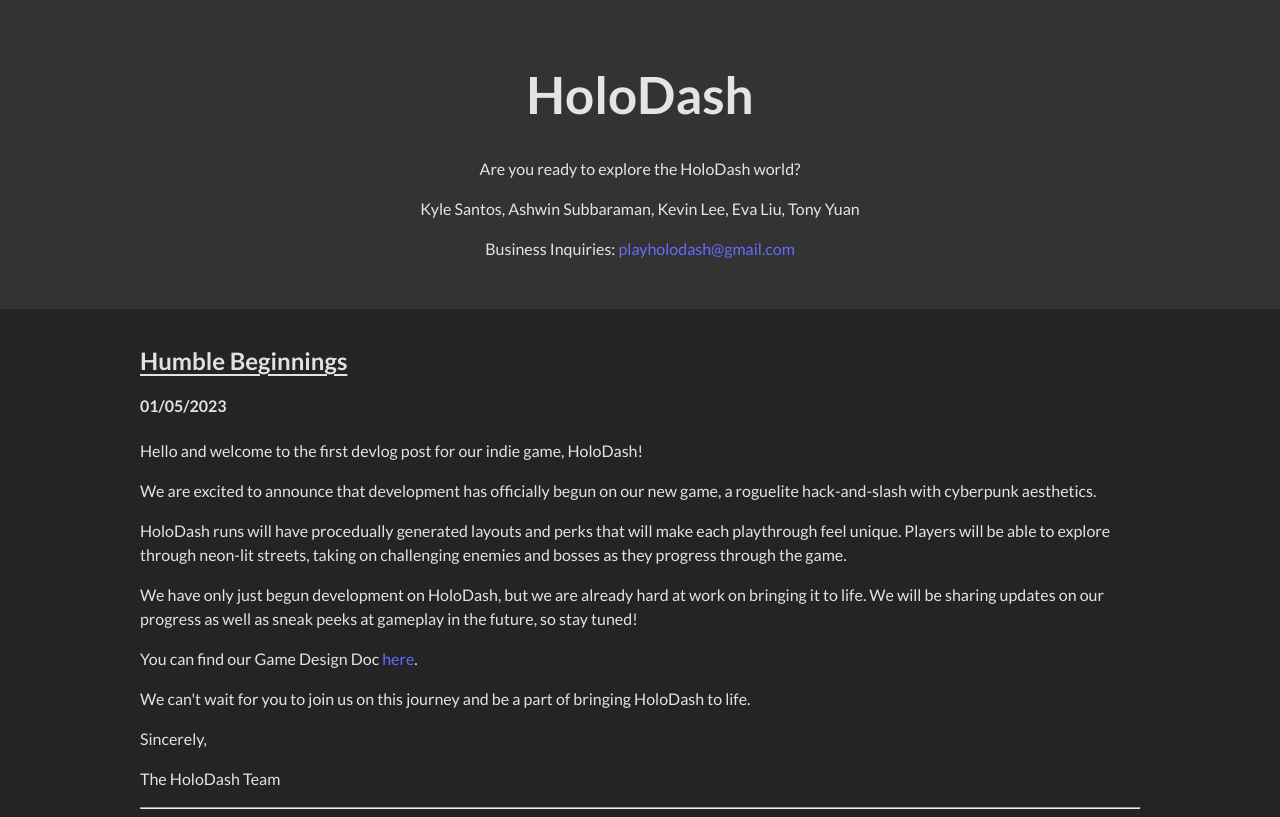
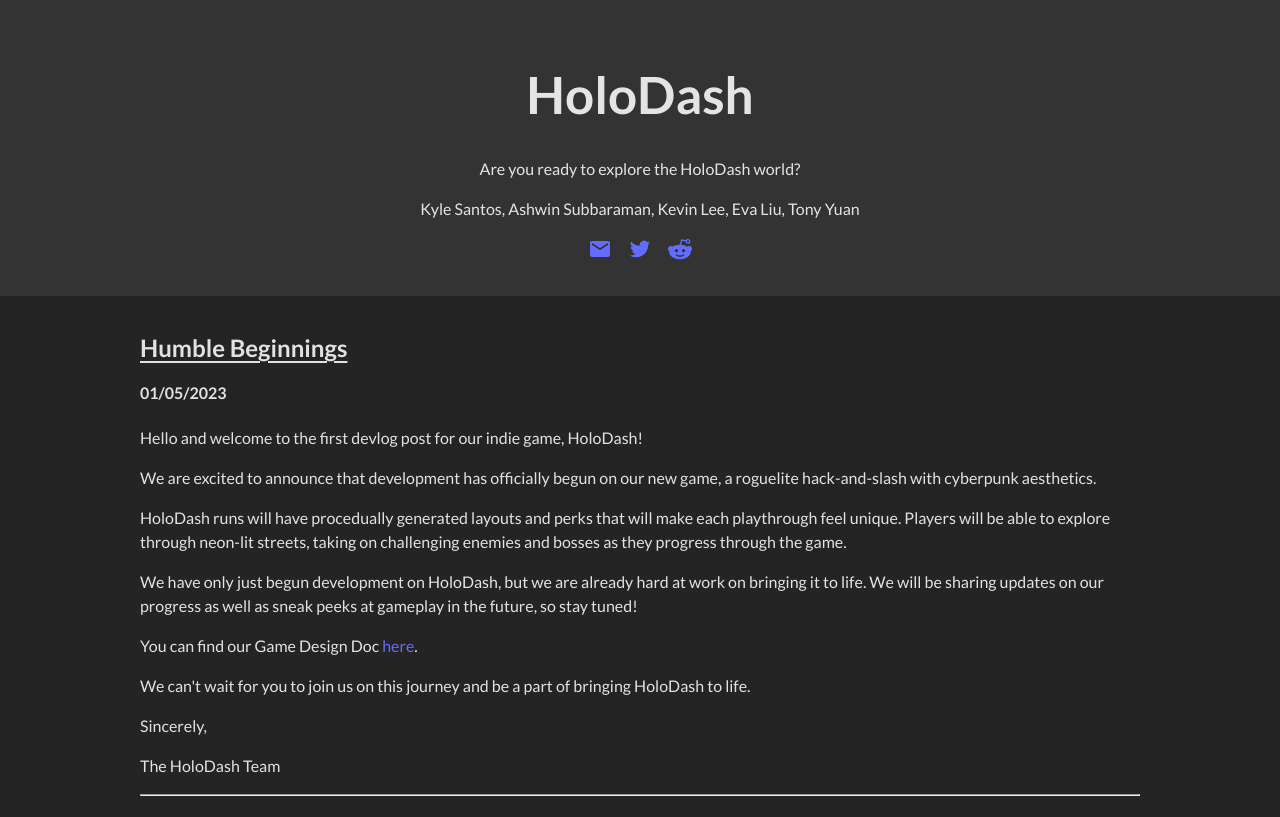
Before and after one commit to jhyn1687/holodash, a React (Vite) app: page / in a window 1280 px wide. Built offline with nearby package versions, Linux system fonts and the light colour scheme.

Commit message:
added social icons

```diff
--- a/package.json
+++ b/package.json
@@ -2,7 +2,7 @@
   "name": "holodash",
   "homepage": "holodash.jhyn.dev",
   "private": true,
-  "version": "0.0.0",
+  "version": "0.1.0",
   "type": "module",
   "scripts": {
     "dev": "vite",
@@ -12,6 +12,7 @@
   "dependencies": {
     "react": "^18.2.0",
     "react-dom": "^18.2.0",
+    "react-icons": "^4.7.1",
     "react-markdown": "^8.0.4"
   },
   "devDependencies": {
--- a/src/App.css
+++ b/src/App.css
@@ -40,3 +40,10 @@
   text-decoration: underline;
   text-underline-offset: .25rem;
 }
+
+.social-icons {
+  font-size: 1.5rem;
+  display: flex;
+  justify-content: center;
+  gap: 1rem;
+}
--- a/src/App.jsx
+++ b/src/App.jsx
@@ -1,5 +1,8 @@
 import Post from "./components/Post"
 import postList from "./posts.json"
+import {MdEmail as Email} from "react-icons/md"
+import {RiTwitterFill as Twitter} from "react-icons/ri"
+import {GrReddit as Reddit} from "react-icons/gr"
 import "./App.css";
 
 function App() {
@@ -10,7 +13,11 @@ function App() {
         <h1>HoloDash</h1>
         <p>Are you ready to explore the HoloDash world?</p>
         <p>Kyle Santos, Ashwin Subbaraman, Kevin Lee, Eva Liu, Tony Yuan</p>
-        <p>Business Inquiries: <a href="mailto:playholodash@gmail.com">playholodash@gmail.com</a></p>
+        <div className="social-icons">
+          <a href="mailto:playholodash@gmail.com"><Email /></a>
+          <a href="https://twitter.com/holodash"><Twitter /></a>
+          <a href="https://www.reddit.com/user/PlayHoloDash"><Reddit /></a>
+        </div>
       </div>
       <div className="content">
         <div className="posts-container">
```
Also changed, not shown: 1 other file (tests, documents, lock files or other folders).
